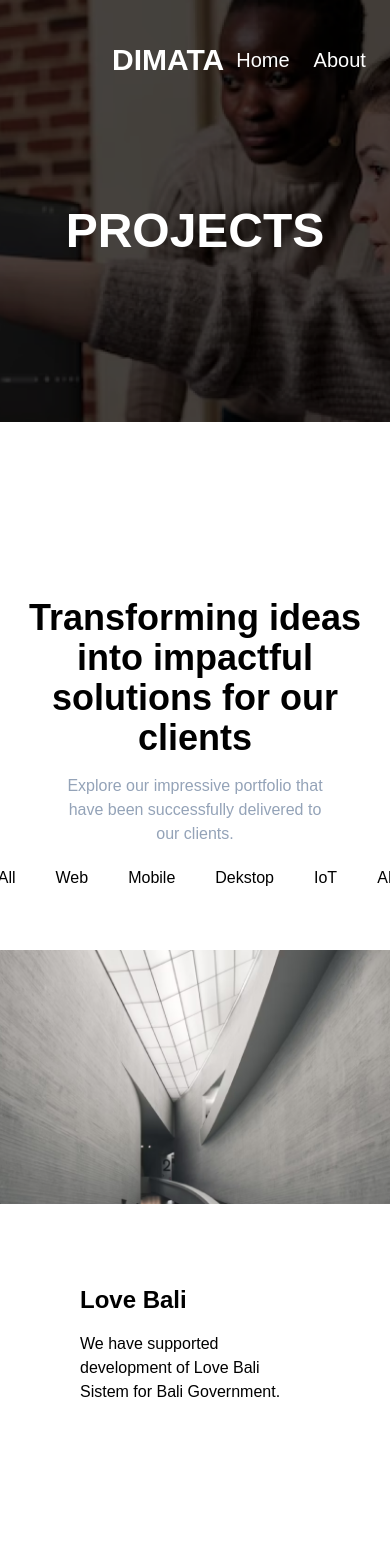
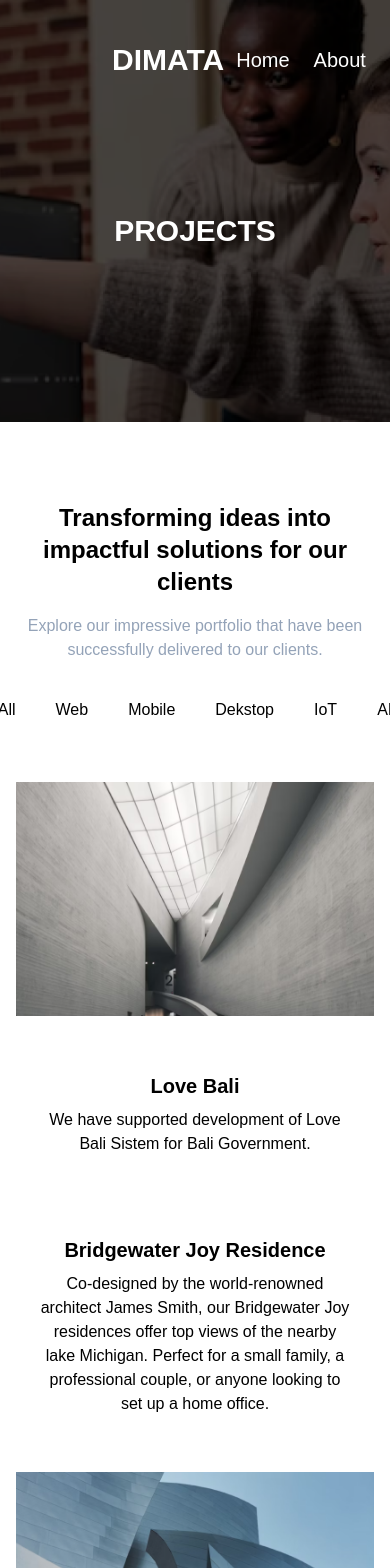
Before and after one commit to GustiWiratama/Kelompok-2-Dimata, a Next.js app: page /projects in a window 390 px wide. Shown: the top 1568 px of the page. Built offline with nearby package versions, Linux system fonts and the light colour scheme.

Commit message:
fix(code)
adding responsive

```diff
--- a/pages/projects.tsx
+++ b/pages/projects.tsx
@@ -6,7 +6,7 @@ import SubNavbar from "./component/subNavbar";
 export default function Projects() {
   return (
     <div>
-      <div className="relative w-full h-[50vh]">
+      <div className="relative w-full h-[50vh] sm:h-[40vh] md:h-[60vh]">
         <Image
           src="/nav-img.png"
           alt="projects Image"
@@ -20,23 +20,25 @@ export default function Projects() {
           <Navbar />
         </div>
         <div className="absolute inset-0 z-10 flex justify-center items-center">
-          <h1 className="text-5xl text-white font-semibold mt-10">PROJECTS</h1>
+          <h1 className="text-3xl sm:text-4xl md:text-5xl text-white font-semibold mt-10">
+            PROJECTS
+          </h1>
         </div>
       </div>
-      <div className=" relative  mt-44 flex flex-col text-center items-center">
-        <div className="font-bold text-4xl mb-4">
+      <div className="relative mt-20 sm:mt-32 md:mt-44 flex flex-col text-center items-center px-4 sm:px-6">
+        <div className="font-bold text-2xl sm:text-3xl md:text-4xl mb-4">
           Transforming ideas into impactful solutions for our clients
         </div>
-        <p className="w-4/6 text-slate-400">
+        <p className="w-full sm:w-5/6 md:w-4/6 text-slate-400">
           Explore our impressive portfolio that have been successfully delivered
-          to our clients.{" "}
+          to our clients.
         </p>
-        <div>
+        <div className="mt-4">
           <SubNavbar />
         </div>
       </div>
-      <section className="container mx-auto pt-10">
-        <div className="grid grid-cols-1 md:grid-cols-2">
+      <section className="container mx-auto pt-10 px-4 sm:px-6">
+        <div className="grid grid-cols-1 md:grid-cols-2 gap-8">
           <div className="relative">
             <Image
               src="/project1.png"
@@ -48,9 +50,11 @@ export default function Projects() {
             />
           </div>
           <div className="flex items-center">
-            <div className="p-20">
-              <h3 className="text-2xl font-bold mb-4 text-start">Love Bali</h3>
-              <p className="text-start">
+            <div className="p-6 md:p-20 text-center md:text-left">
+              <h3 className="text-xl md:text-2xl font-bold mb-2 md:mb-4">
+                Love Bali
+              </h3>
+              <p>
                 We have supported development of Love Bali Sistem for Bali
                 Government.
               </p>
@@ -58,11 +62,11 @@ export default function Projects() {
           </div>
 
           <div className="flex items-center">
-            <div className="p-20">
-              <h3 className="text-2xl font-bold mb-4 text-end">
+            <div className="p-6 md:p-20 text-center md:text-right">
+              <h3 className="text-xl md:text-2xl font-bold mb-2 md:mb-4">
                 Bridgewater Joy Residence
               </h3>
-              <p className="text-end">
+              <p>
                 Co-designed by the world-renowned architect James Smith, our
                 Bridgewater Joy residences offer top views of the nearby lake
                 Michigan. Perfect for a small family, a professional couple, or
@@ -92,11 +96,11 @@ export default function Projects() {
             />
           </div>
           <div className="flex items-center">
-            <div className="p-20">
-              <h3 className="text-2xl font-bold mb-4 text-start">
+            <div className="p-6 md:p-20 text-center md:text-left">
+              <h3 className="text-xl md:text-2xl font-bold mb-2 md:mb-4">
                 Pleasantview Gem Inn
               </h3>
-              <p className="text-start">
+              <p>
                 Not just pleasant on the outside, our Pleasantview Gem Inn
                 properties are especially popular among families. With
                 underground parking and floor-to-ceiling windows, there’s no
```
